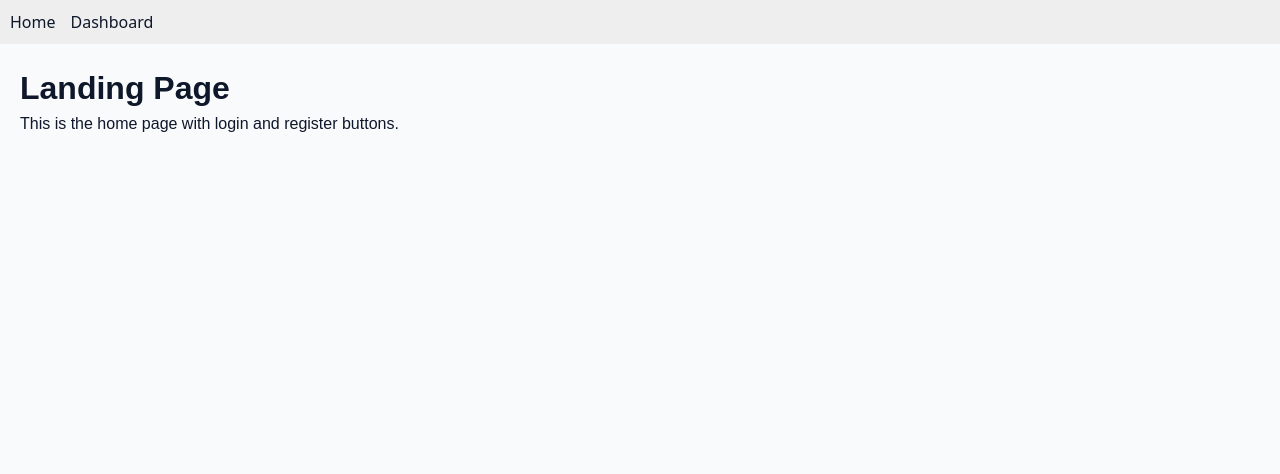
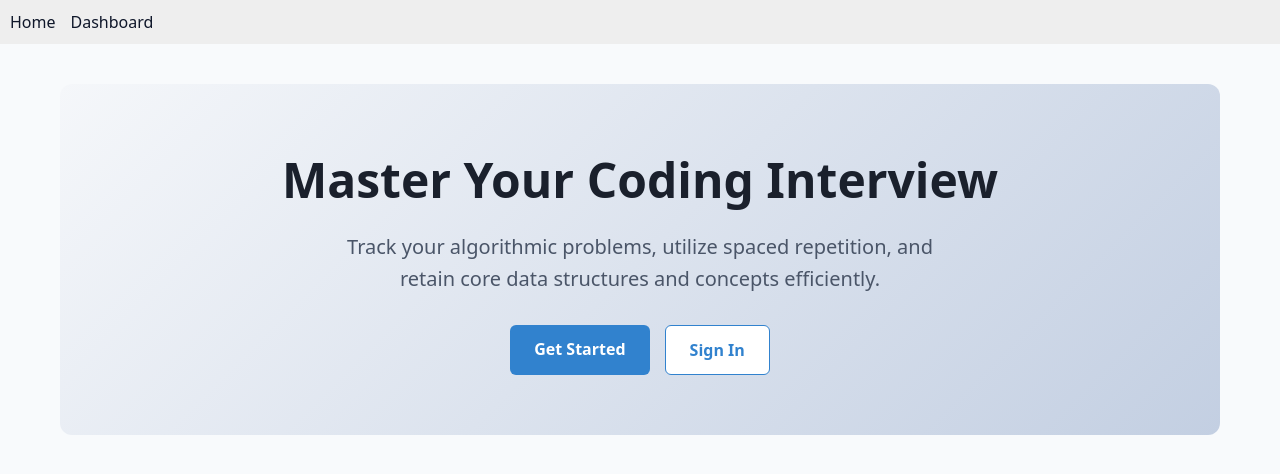
Before and after one commit to klin0513/Leetcode_Spaced_Repetition_Tracker, a React app in the folder frontend/: page / in a window 1280 px wide. Shown: the top 474 px of the page. Built offline with nearby package versions, Linux system fonts and the light colour scheme; the HTML template or start-up script is replaced by a standard one.

Commit message:
implemented main section of landing page

```diff
--- a/frontend/src/App.css
+++ b/frontend/src/App.css
@@ -1,3 +1,4 @@
+/* *****navigation bar***** */
 .nav-link {
   display: inline-block;
   transition: transform 0.2s ease-in-out;
--- a/frontend/src/App.jsx
+++ b/frontend/src/App.jsx
@@ -1,15 +1,26 @@
-import { BrowserRouter, Routes, Route, Link } from 'react-router-dom';
-import './App.css';
-import Landing from './pages/Landing';
-import Dashboard from './pages/Dashboard';
+import { BrowserRouter, Routes, Route, Link } from "react-router-dom";
+import "./App.css";
+import Landing from "./pages/Landing";
+import Dashboard from "./pages/Dashboard";
 
 function App() {
   return (
     <BrowserRouter>
       {/* navigation bar */}
-      <nav style={{ padding: '10px', background: '#eee', display: 'flex', gap: '15px'}}>
-        <Link to="/" className='nav-link'>Home</Link>
-        <Link to="/dashboard" className='nav-link'>Dashboard</Link>
+      <nav
+        style={{
+          padding: "10px",
+          background: "#eee",
+          display: "flex",
+          gap: "15px",
+        }}
+      >
+        <Link to="/" className="nav-link">
+          Home
+        </Link>
+        <Link to="/dashboard" className="nav-link">
+          Dashboard
+        </Link>
       </nav>
 
       {/* routes to swap pages */}
--- a/frontend/src/index.css
+++ b/frontend/src/index.css
@@ -5,7 +5,18 @@
 }
 
 body {
-  font-family: system-ui, -apple-system, BlinkMacSystemFont, 'Segoe UI', Roboto, sans-serif;
+  font-family:
+    system-ui,
+    -apple-system,
+    BlinkMacSystemFont,
+    "Segoe UI",
+    Roboto,
+    Oxygen,
+    Ubuntu,
+    Cantarell,
+    "Open Sans",
+    "Helvetica Neue",
+    sans-serif;
   background-color: #f8fafc;
   color: #0f172a;
   line-height: 1.5;
--- /dev/null
+++ b/frontend/src/pages/Landing.css
@@ -0,0 +1,76 @@
+.landing-container {
+  font-family:
+    system-ui,
+    -apple-system,
+    BlinkMacSystemFont,
+    "Segoe UI",
+    Roboto,
+    Oxygen,
+    Ubuntu,
+    Cantarell,
+    "Open Sans",
+    "Helvetica Neue",
+    sans-serif;
+  color: #333;
+  max-width: 75rem;
+  margin: 0 auto;
+  padding: 2.5rem 1.25rem;
+}
+
+/* *****hero section with 'get started' and 'sign up' buttons***** */
+.hero-section {
+  text-align: center;
+  padding: 3.75rem 1.25rem;
+  background: linear-gradient(135deg, #f5f7fa 0%, #c3cfe2 100%);
+  border-radius: 12px;
+  margin-bottom: 3rem;
+}
+
+.hero-section h1 {
+  font-size: 3rem;
+  margin-bottom: 0.3125em;
+  color: #1a202c;
+}
+
+.hero-subtitle {
+  font-size: 1.25rem;
+  color: #4a5568;
+  max-width: 30em;
+  margin: 0 auto 1.5em auto;
+  line-height: 1.6;
+}
+
+.hero-buttons {
+  display: flex;
+  justify-content: center;
+  gap: 0.9375rem;
+}
+
+/* *****buttons***** */
+.btn {
+  padding: 0.75rem 1.5rem;
+  font-size: 1rem;
+  font-weight: 600;
+  text-decoration: none;
+  border-radius: 6px;
+  transition: all 0.2s ease;
+}
+
+.btn-get-started {
+  background-color: #3182ce;
+  color: white;
+}
+
+.btn-get-started:hover {
+  background-color: #2b6cb0;
+}
+
+.btn-sign-in {
+  background-color: white;
+  color: #3182ce;
+  border: 1px solid #3182ce;
+}
+
+.btn-sign-in:hover {
+  background-color: #ebf8ff;
+}
--- a/frontend/src/pages/Landing.jsx
+++ b/frontend/src/pages/Landing.jsx
@@ -1,8 +1,24 @@
+import { Link } from "react-router-dom";
+import "./Landing.css";
+
 export default function Landing() {
-    return (
-        <div style={{ padding: '20px', fontFamily: 'sans-serif' }}>
-            <h1>Landing Page</h1>
-            <p>This is the home page with login and register buttons.</p>
+  return (
+    <div className="landing-container">
+      <header className="hero-section">
+        <h1>Master Your Coding Interview</h1>
+        <p className="hero-subtitle">
+          Track your algorithmic problems, utilize spaced repetition, and retain
+          core data structures and concepts efficiently.
+        </p>
+        <div className="hero-buttons">
+          <Link to="/register" className="btn btn-get-started">
+            Get Started
+          </Link>
+          <Link to="/login" className="btn btn-sign-in">
+            Sign In
+          </Link>
         </div>
-    );
+      </header>
+    </div>
+  );
 }
```
Also changed, not shown: frontend/src/pages/Dashboard.jsx (+9 -6 lines).
